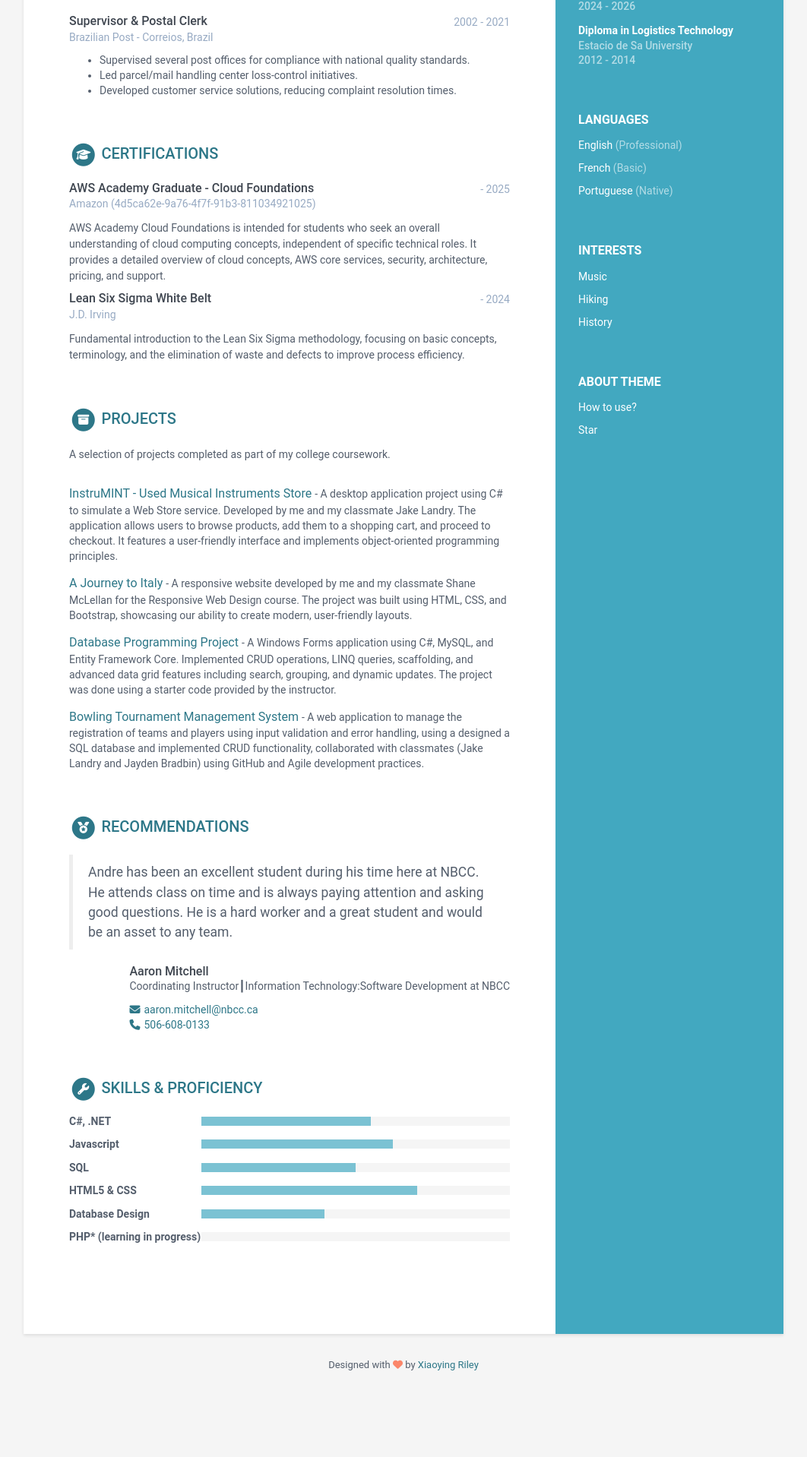
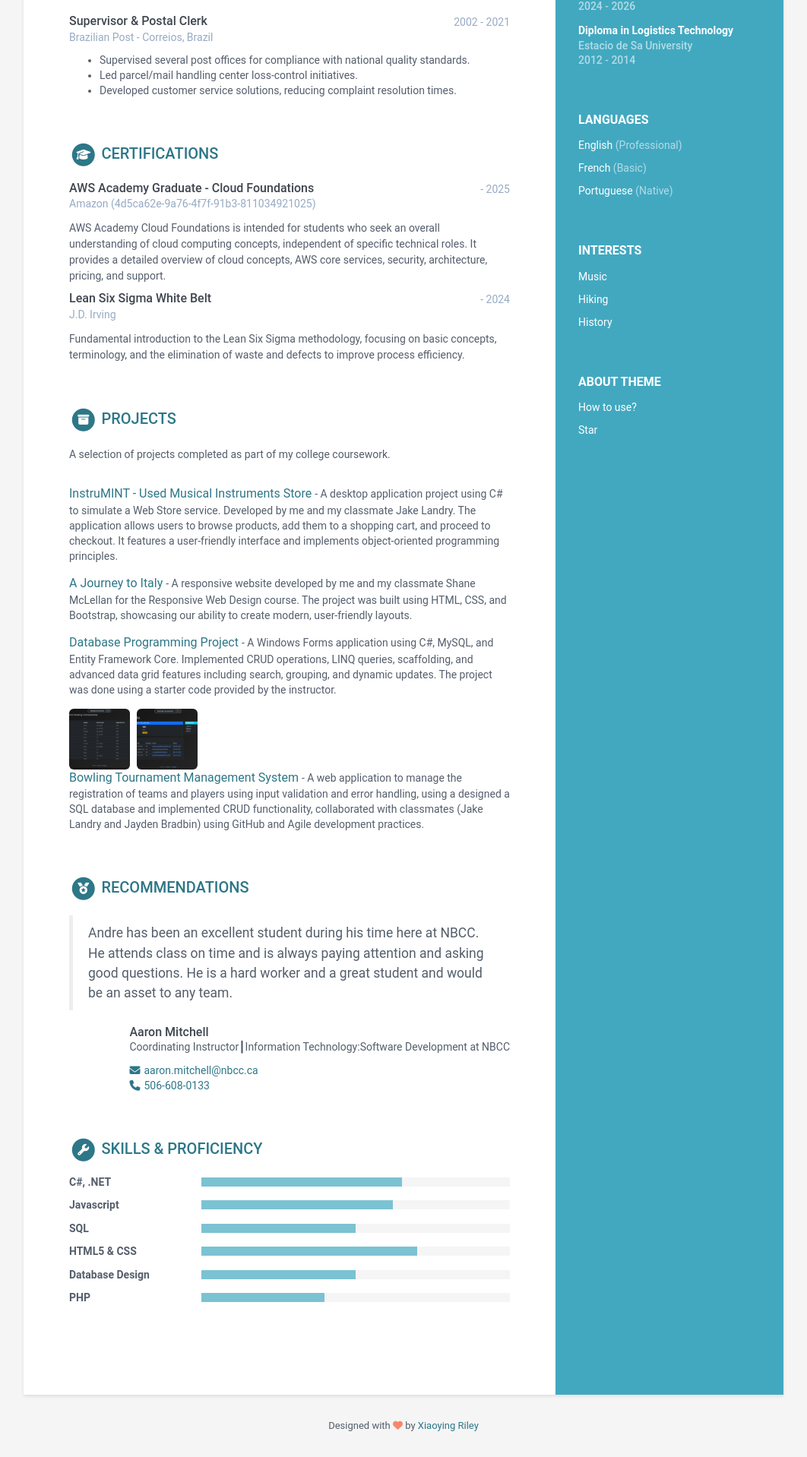
Before and after one commit to AndreLiraFr/andrelirafr.github.io, a Jekyll site: the page built from index.html, in a window 1280 px wide. Shown: the part 655-2573 px from the top of the page at 76% size, without its empty margins (109-1171 px from the left). Built offline with Jekyll 4.4.1, drawn with Linux system fonts in a browser that asks for light colours; before the commit the page ends 2493 px from its top, so only the background shows below that.

Commit message:
atualizacao - bowling project

```diff
--- a/_includes/head.html
+++ b/_includes/head.html
@@ -27,6 +27,7 @@
 
   <!-- Theme CSS -->
   <link id="theme-style" rel="stylesheet" href="{{ site.baseurl }}/assets/css/main.css">
+  <link rel="stylesheet" href="https://cdn.jsdelivr.net/npm/glightbox/dist/css/glightbox.min.css">
   <!-- HTML5 shim and Respond.js for IE8 support of HTML5 elements and media queries -->
   <!--[if lt IE 9]>
       <script src="https://oss.maxcdn.com/html5shiv/3.7.2/html5shiv.min.js"></script>
--- a/_includes/projects.html
+++ b/_includes/projects.html
@@ -8,6 +8,14 @@
   border-radius: 8px;
   display: block;
   margin-bottom: 10px;
+}
+.project-thumb {
+  height: 80px;
+  width: 80px;
+  object-fit: cover;
+  border-radius: 6px;
+  margin-right: 6px;
+  cursor: pointer;
 }
 </style>
 <section class="section projects-section">
@@ -35,6 +43,16 @@
       </div>
     {% endif %}
 
+    {% if project.screenshots %}
+    <div class="project-screenshots mb-2">
+      {% for img in project.screenshots %}
+        <a href="{{ img | relative_url }}" class="glightbox" data-gallery="{{ project.title | slugify }}">
+          <img src="{{ img | relative_url }}" alt="{{ project.title }} screenshot" class="project-thumb" />
+        </a>
+      {% endfor %}
+    </div>
+    {% endif %}
+
     <span class="project-title">
       {% if project.link %}
       <a href="{{ project.link }}" target="_blank">{{ project.title }}</a>
--- a/_includes/scripts.html
+++ b/_includes/scripts.html
@@ -1,2 +1,8 @@
 <!-- Javascript -->
 {% if site.analytics %} {% include analytics.html %} {% endif %}
+
+<!-- GLightbox -->
+<script src="https://cdn.jsdelivr.net/npm/glightbox/dist/js/glightbox.min.js"></script>
+<script>
+  const lightbox = GLightbox({ selector: '.glightbox' });
+</script>
```
Also changed, not shown: _data/data.yml (+7 -5 lines), screenshots/bowling1.png (added), screenshots/bowling2.png (added).
